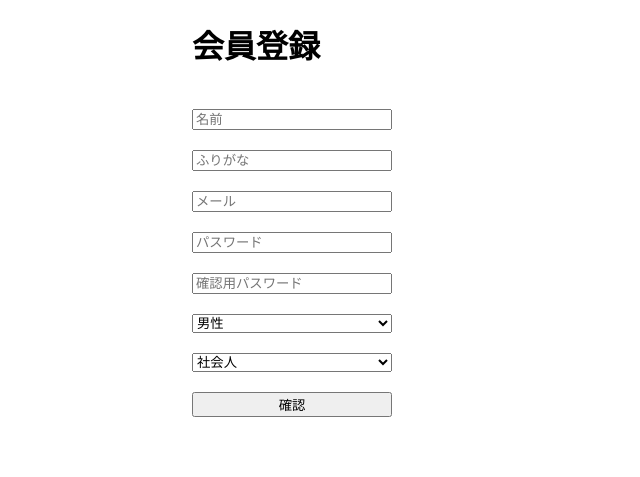
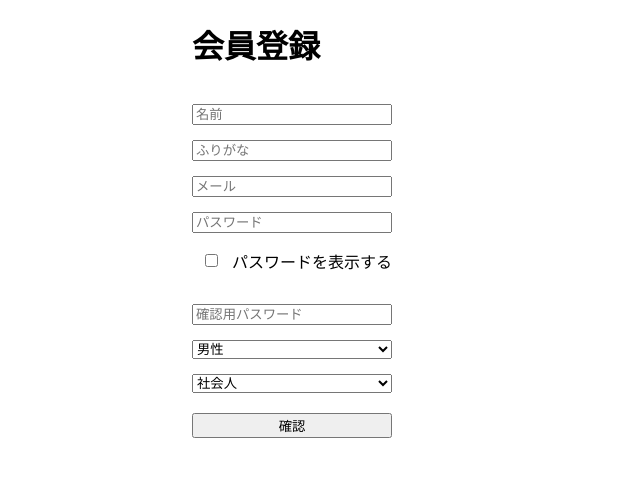
Before and after one commit to xhisashix/members_site, a PHP site: page / in a window 1280 px wide. Shown: the top 477 px of the page, without its empty margins (0-640 px from the left). Run offline with PHP 8.4, Linux system fonts and the light colour scheme.

Commit message:
passoword表示、非表示切り替え

```diff
--- a/htdocs/css/style.css
+++ b/htdocs/css/style.css
@@ -17,12 +17,12 @@ form {
 }
 
 input {
-  margin-top: 20px;
+  margin-top: 15px;
 }
 
 select,
 option {
-  margin-top: 20px;
+  margin-top: 15px;
 }
 
 button {
@@ -35,3 +35,15 @@ button {
   padding: 10px;
   border-radius: 10px;
 }
+
+.pass {
+  display: flex;
+  justify-content: center;
+  align-items: center;
+}
+
+.pass > input {
+  display: flex;
+  align-items: center;
+  margin: auto;
+}
--- /dev/null
+++ b/htdocs/js/main.js
@@ -0,0 +1,13 @@
+const pwd = document.getElementById('password');
+const pwdCheck = document.getElementById('password-check');
+pwdCheck.addEventListener(
+  'change',
+  function () {
+    if (pwdCheck.checked) {
+      pwd.setAttribute('type', 'text');
+    } else {
+      pwd.setAttribute('type', 'password');
+    }
+  },
+  false
+);
--- a/view/indexhtml.php
+++ b/view/indexhtml.php
@@ -17,13 +17,17 @@
       <input type="text" name="name" placeholder="名前">
       <input type="text" name="furigana" placeholder="ふりがな">
       <input type="text" name="mail" placeholder="メール">
-      <input type="password" name="password" placeholder="パスワード">
+      <input type="password" class="field" id="password" name="password" placeholder="パスワード">
+      <div class="pass" style="display: flex;">
+        <input type="checkbox" id="password-check">
+        <p>パスワードを表示する</p>
+      </div>
       <input type="password" name="verification_for_password" placeholder="確認用パスワード">
-      <select name="sex" id="">
+      <select name="sex">
         <option value="men">男性</option>
         <option value="girl">女性</option>
       </select>
-      <select name="work" id="">
+      <select name="work">
         <option value="worker">社会人</option>
         <option value="student">学生</option>
         <option value="another">その他</option>
@@ -31,6 +35,8 @@
       <button type="submit">確認</button>
     </form>
   </main>
+
+  <script src="js/main.js"></script>
 </body>
 
 </html>
```
